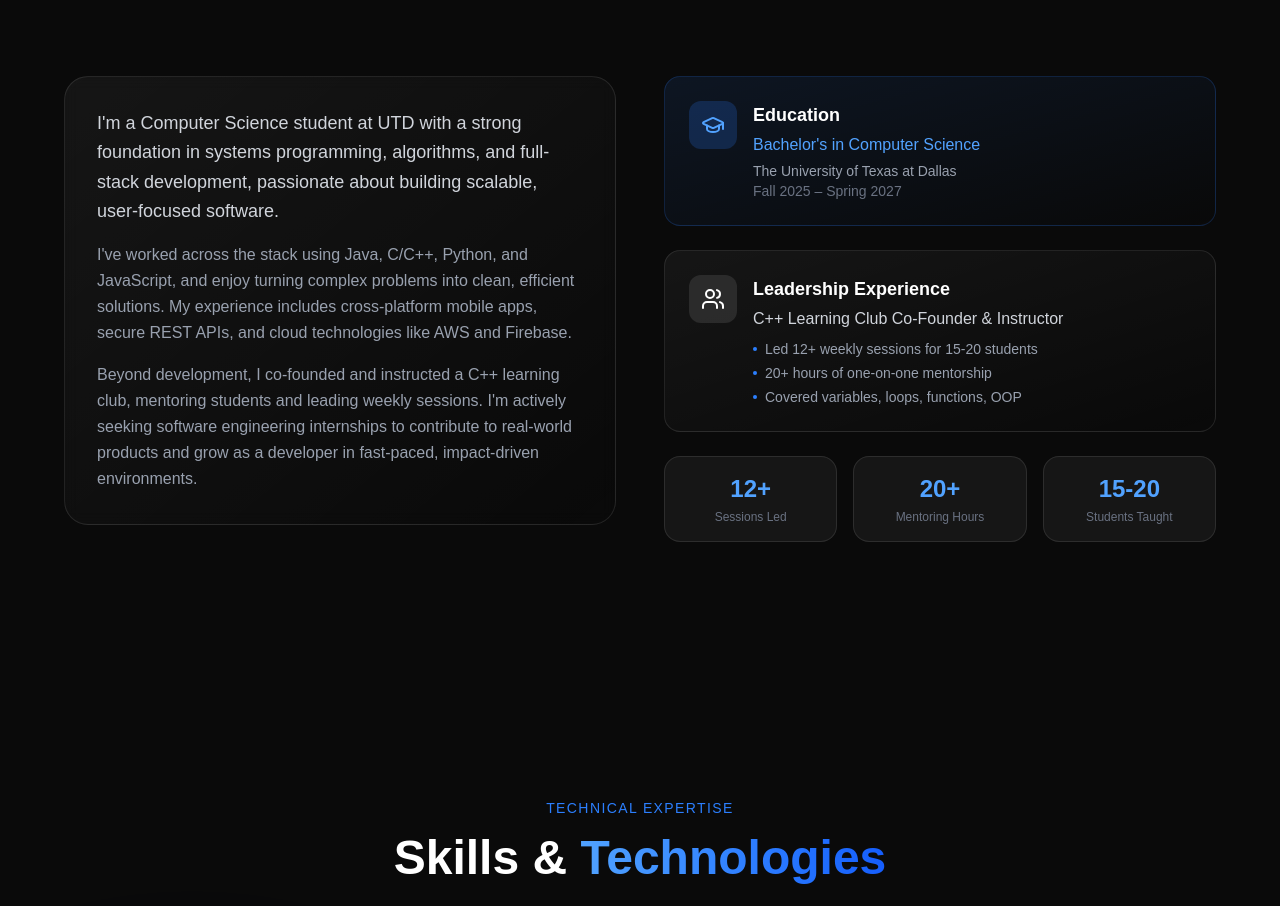
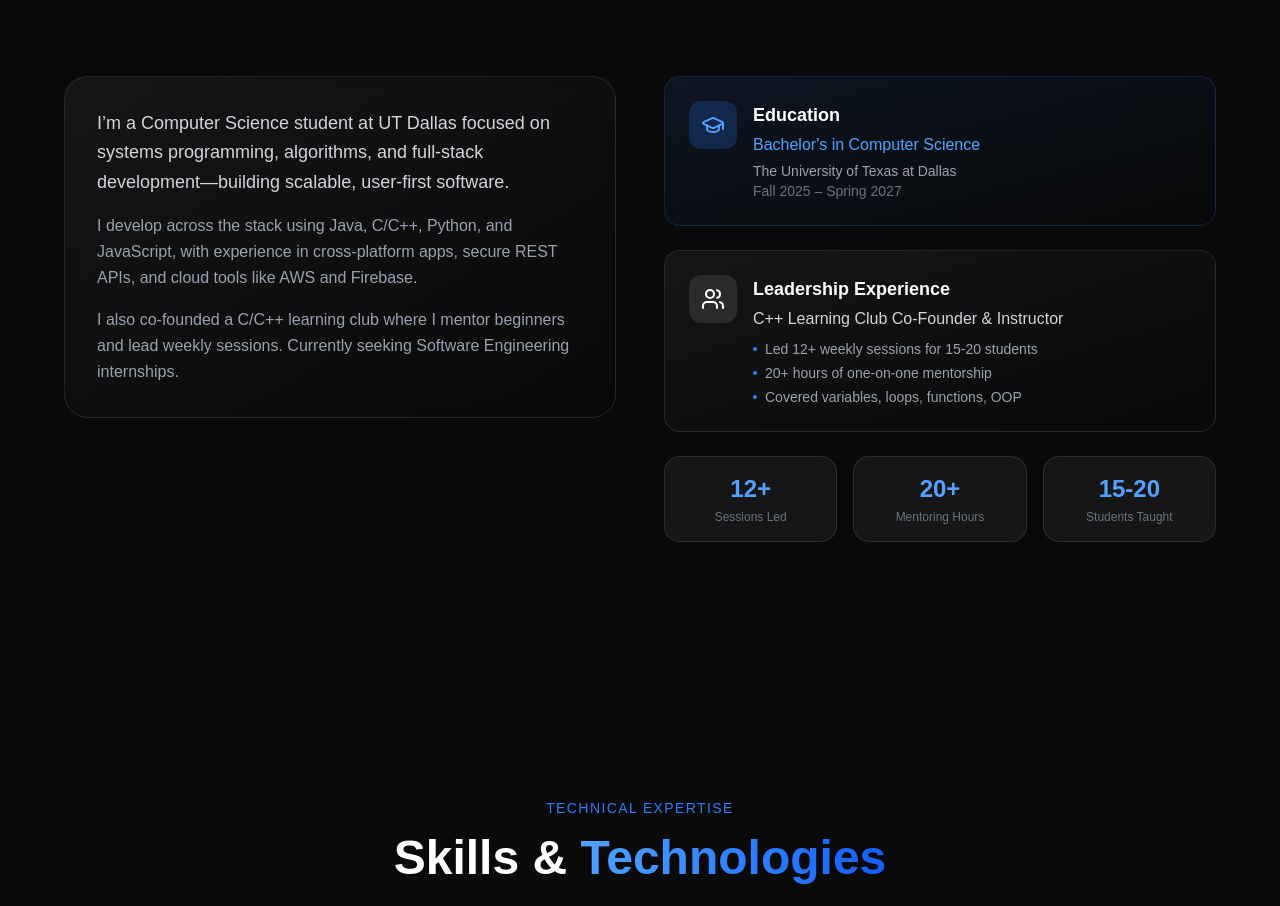
Before and after one commit to pbanda05/prateek-portfolio, a Next.js app: page / in a window 1280 px wide. Shown: the part 1016-1922 px from the top of the page. Built offline with nearby package versions, Linux system fonts and the light colour scheme.

Commit message:
Edited bio and shortend it

```diff
--- a/components/Portfolio/AboutSection.jsx
+++ b/components/Portfolio/AboutSection.jsx
@@ -44,16 +44,19 @@ export default function AboutSection() {
                     <motion.div variants={itemVariants} className="space-y-6">
                     <div className="p-8 rounded-3xl bg-gradient-to-br from-white/5 to-transparent border border-white/10 backdrop-blur-sm">
                     <p className="text-gray-300 leading-relaxed text-lg">
-                                I'm a Computer Science student at UTD with a strong foundation in systems programming, algorithms, and full-stack development, passionate about building scalable, user-focused software.
+                        I’m a Computer Science student at UT Dallas focused on systems programming, algorithms, and full-stack development—building scalable, user-first software.
                     </p>
+
                     <p className="text-gray-400 leading-relaxed mt-4">
-                                I've worked across the stack using Java, C/C++, Python, and JavaScript, and enjoy turning complex problems into clean, efficient solutions. My experience includes cross-platform mobile apps, secure REST APIs, and cloud technologies like AWS and Firebase.
+                        I develop across the stack using Java, C/C++, Python, and JavaScript, with experience in cross-platform apps, secure REST APIs, and cloud tools like AWS and Firebase.
                     </p>
+
                     <p className="text-gray-400 leading-relaxed mt-4">
-                                Beyond development, I co-founded and instructed a C++ learning club, mentoring students and leading weekly sessions. I'm actively seeking software engineering internships to contribute to real-world products and grow as a developer in fast-paced, impact-driven environments.
+                        I also co-founded a C/C++ learning club where I mentor beginners and lead weekly sessions. Currently seeking Software Engineering internships.
                     </p>
                 </div>
             </motion.div>
+
 
                     {/* Education & Leadership Cards */}
                     <motion.div variants={itemVariants} className="space-y-6">
```
Lines whose indentation alone changed are shown as unchanged.
